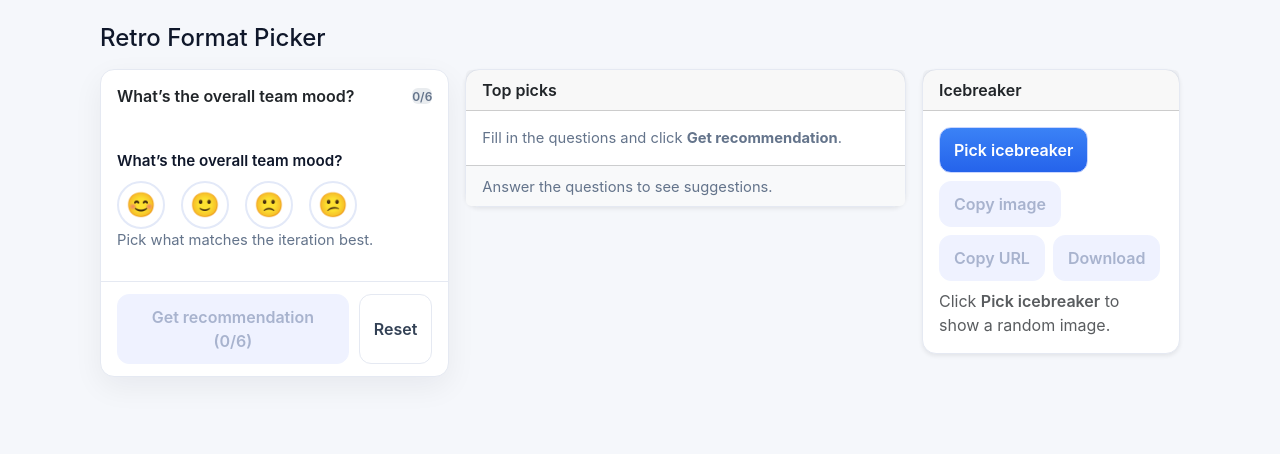
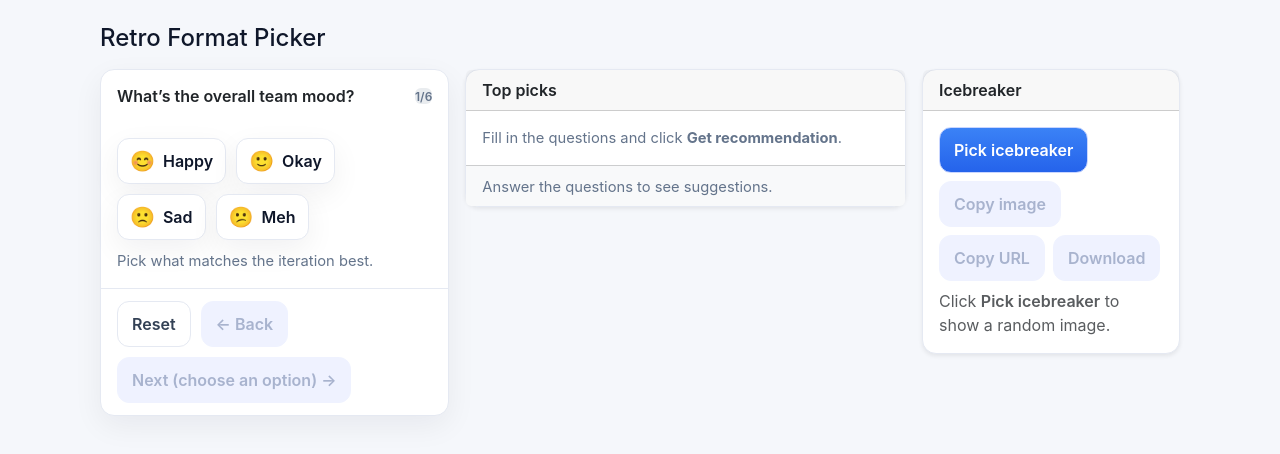
Before and after one commit to ONarochnaya/retro-picker, a React (Vite) app: page / in a window 1280 px wide. Shown: the top 454 px of the page. Built offline with nearby package versions, Linux system fonts and the light colour scheme.

Commit message:
add option chips and stepper

```diff
--- a/src/App.jsx
+++ b/src/App.jsx
@@ -1,40 +1,55 @@
-import { useMemo, useState } from "react";
-import { QUESTIONS } from './data/questions.js';
-import { suggestFormats } from './utils/scoring.js';
-import { QuestionsSection } from './components/QuestionsSection.jsx';
-import { RecommendationsSection } from './components/RecommendationsSection.jsx';
-import { useEffect } from "react";
+import { useMemo, useState, useEffect } from "react";
+import { QUESTIONS } from "./data/questions.js";
+import { suggestFormats } from "./utils/scoring.js";
+import { QuestionsSection } from "./components/QuestionsSection.jsx";
+import { RecommendationsSection } from "./components/RecommendationsSection.jsx";
 import IcebreakerCard from "./components/IcebreakerCard.jsx";
 import { loadIcebreakerUrls, randomIndex, copyImageSmart, downloadUrl } from "./utils/icebreakers.js";
+
 // App.jsx
-
-
 export default function App() {
+    // Icebreaker state
     const [iceUrls, setIceUrls] = useState([]);
     const [iceIdx, setIceIdx] = useState(null);
     const [iceLoading, setIceLoading] = useState(false);
     const [iceError, setIceError] = useState("");
     const [iceCopiedMode, setIceCopiedMode] = useState(""); // "image" | "url" | ""
 
+    // Questionnaire state
     const [answers, setAnswers] = useState({});
     const [show, setShow] = useState(false);
     const [, setCopied] = useState("");
 
+    // Stepper state (one question at a time)
+    const [step, setStep] = useState(0);
+    const total = QUESTIONS.length;
+
+    // Derived
     const top = useMemo(() => suggestFormats(answers), [answers]);
     const allAnswered = QUESTIONS.every((q) => answers[q.key]);
 
-
+    // Handlers: questionnaire
     function onChange(key, val) {
         setAnswers((prev) => ({ ...prev, [key]: val }));
+    }
+
+    function nextStep() {
+        setStep((s) => Math.min(s + 1, total - 1));
+    }
+
+    function prevStep() {
+        setStep((s) => Math.max(s - 1, 0));
     }
 
     function reset() {
         setAnswers({});
         setShow(false);
         setCopied("");
+        setStep(0);
     }
 
     function handleGetRecommendation() {
+        if (!allAnswered) return; // keep disabled/gated from UI, but also guard here
         setShow(true);
     }
 
@@ -43,30 +58,7 @@ export default function App() {
         setTimeout(() => setCopied(""), 2000);
     }
 
-    async function handleCopyIceImage() {
-        if (iceIdx === null) return;
-        const mode = await copyImageSmart(iceUrls[iceIdx]); // "image" or "url"
-        setIceCopiedMode(mode);            // use this to tint the button & text
-        setTimeout(() => setIceCopiedMode(""), 1500);
-    }
-
-    useEffect(() => {
-        let cancelled = false;
-        (async () => {
-            try {
-                setIceLoading(true);
-                setIceError("");
-                const urls = await loadIcebreakerUrls("/icebreakers");
-                if (!cancelled) setIceUrls(urls);
-            } catch (e) {
-                if (!cancelled) setIceError(e.message || "Failed to load images");
-            } finally {
-                if (!cancelled) setIceLoading(false);
-            }
-        })();
-        return () => { cancelled = true; };
-    }, []);
-
+    // Handlers: icebreaker
     function handlePickIce() {
         setIceIdx((cur) => randomIndex(iceUrls.length, cur));
         setIceCopiedMode("");
@@ -91,6 +83,26 @@ export default function App() {
         downloadUrl(iceUrls[iceIdx]);
     }
 
+    // Load icebreaker images
+    useEffect(() => {
+        let cancelled = false;
+        (async () => {
+            try {
+                setIceLoading(true);
+                setIceError("");
+                const urls = await loadIcebreakerUrls("/icebreakers");
+                if (!cancelled) setIceUrls(urls);
+            } catch (e) {
+                if (!cancelled) setIceError(e.message || "Failed to load images");
+            } finally {
+                if (!cancelled) setIceLoading(false);
+            }
+        })();
+        return () => {
+            cancelled = true;
+        };
+    }, []);
+
     return (
         <div className="container py-4">
             <header className="mb-3">
@@ -98,18 +110,21 @@ export default function App() {
             </header>
 
             <div className="row g-3">
-                {/* LEFT: questions */}
+                {/* LEFT: questions (stepper) */}
                 <div className="col-lg-4">
                     <QuestionsSection
                         answers={answers}
                         onChange={onChange}
                         onSubmit={handleGetRecommendation}
                         onReset={reset}
+                        step={step}
+                        nextStep={nextStep}
+                        prevStep={prevStep}
+                        total={total}
                     />
-
                 </div>
 
-                {/* MIDDLE: recommendations */}
+                {/* MIDDLE: recommendations (carousel already handled inside the component) */}
                 <div className="col-lg-5">
                     <RecommendationsSection
                         show={show}
@@ -137,6 +152,4 @@ export default function App() {
             </div>
         </div>
     );
-
-
 }
--- /dev/null
+++ b/src/components/OptionChips.jsx
@@ -0,0 +1,27 @@
+export default function OptionChips({ q, value, onChange }) {
+    // ARIA: делаем псевдо-радиогруппу
+    return (
+        <div className="choice-group" role="radiogroup" aria-label={q.label}>
+            {q.options.map((o) => {
+                const selected = value === o.value;
+                return (
+                    <button
+                        key={o.value}
+                        type="button"
+                        role="radio"
+                        aria-checked={selected}
+                        className={`chip ${selected ? "selected" : ""}`}
+                        onClick={() => onChange(q.key, o.value)}
+                        title={o.label}
+                    >
+                        {o.icon && <span className="icon" aria-hidden>{o.icon}</span>}
+                        <div style={{display:"grid", gap:2}}>
+                            <span className="title">{o.label}</span>
+                            {o.sub && <span className="sub">{o.sub}</span>}
+                        </div>
+                    </button>
+                );
+            })}
+        </div>
+    );
+}
--- a/src/components/QuestionsSection.jsx
+++ b/src/components/QuestionsSection.jsx
@@ -1,76 +1,49 @@
+import OptionChips from "./OptionChips.jsx";
 import { QUESTIONS } from "../data/questions.js";
 
-export function QuestionsSection({ answers, onChange, onSubmit, onReset }) {
-    const total = QUESTIONS.length;
-    const answeredCount = QUESTIONS.filter(q => !!answers[q.key]).length;
-
-    // Reveal questions progressively: show up to the first unanswered (inclusive)
-    const firstUnansweredIdx = QUESTIONS.findIndex(q => !answers[q.key]);
-    const visibleCount = firstUnansweredIdx === -1 ? total : firstUnansweredIdx + 1;
-    const visibleQs = QUESTIONS.slice(0, visibleCount);
-
-    const allAnswered = answeredCount === total;
+export function QuestionsSection({
+                                     answers,
+                                     onChange,
+                                     onSubmit,
+                                     onReset,
+                                     step,          // current index (0..total-1)
+                                     nextStep,
+                                     prevStep,
+                                     total,         // QUESTIONS.length (passed from App)
+                                 }) {
+    const q = QUESTIONS[step];
+    const answered = !!answers[q.key];
+    const allAnswered = QUESTIONS.every((qq) => answers[qq.key]);
+    const isLast = step === total - 1;
+    const canNext = answered; // require answer before moving forward
 
     return (
         <div className="card">
-            <div className="hd">
-                <div className="topbar">
-                    <div>What’s the overall team mood?</div>
-                    <div className="progress">{answeredCount}/{total}</div>
-                </div>
+            <div className="hd" style={{display:"flex",justifyContent:"space-between",alignItems:"center"}}>
+                <div>{q.label}</div>
+                <div className="progress">{step + 1}/{total}</div>
             </div>
 
             <div className="bd">
-                {/* If your first question is mood, show emojis; otherwise keep selects */}
-                {visibleQs.map((q, idx) => (
-                    <div key={q.key} style={{ marginBottom: 14 }}>
-                        <div className="label" style={{ marginBottom: 8 }}>{q.label}</div>
-
-                        {/* If a question has emoji options, render them nicely */}
-                        {q.type === "emoji" ? (
-                            <div className="emoji-picker">
-                                {q.options.map(o => {
-                                    const active = answers[q.key] === o.value;
-                                    return (
-                                        <button
-                                            key={o.value}
-                                            type="button"
-                                            className={`emoji ${active ? "active" : ""}`}
-                                            onClick={() => onChange(q.key, o.value)}
-                                            aria-label={o.label}
-                                            title={o.label}
-                                        >
-                                            {o.icon /* e.g. "😊" */}
-                                        </button>
-                                    );
-                                })}
-                            </div>
-                        ) : (
-                            <select
-                                className="select"
-                                value={answers[q.key] || ""}
-                                onChange={(e) => onChange(q.key, e.target.value)}
-                            >
-                                <option value="" disabled>Choose…</option>
-                                {q.options.map((o) => (
-                                    <option key={o.value} value={o.value}>{o.label}</option>
-                                ))}
-                            </select>
-                        )}
-
-                        {/* Helpful hint below each control (optional) */}
-                        {q.hint && <div className="help">{q.hint}</div>}
-
-                        {idx < visibleQs.length - 1 && <div className="rule" />}
-                    </div>
-                ))}
+                <OptionChips q={q} value={answers[q.key]} onChange={onChange} />
+                {q.hint && <div className="help" style={{marginTop:10}}>{q.hint}</div>}
             </div>
 
-            <div className="ft" style={{ display:"flex", gap:10 }}>
-                <button className="btn" disabled={!allAnswered} onClick={onSubmit}>
-                    Get recommendation {allAnswered ? "" : ` (${answeredCount}/${total})`}
-                </button>
-                <button className="btn btn-ghost" onClick={onReset}>Reset</button>
+            <div className="ft" style={{ display:"flex", gap:10, justifyContent:"space-between", alignItems:"center", flexWrap:"wrap" }}>
+                <div style={{display:"flex", gap:10}}>
+                    <button className="btn btn-ghost" onClick={onReset}>Reset</button>
+                    <button className="btn btn-ghost" onClick={prevStep} disabled={step === 0}>← Back</button>
+                </div>
+
+                {!isLast ? (
+                    <button className="btn" onClick={nextStep} disabled={!canNext}>
+                        Next {canNext ? "" : " (choose an option)"} →
+                    </button>
+                ) : (
+                    <button className="btn" onClick={onSubmit} disabled={!allAnswered}>
+                        Get recommendation ({Object.values(answers).filter(Boolean).length}/{total})
+                    </button>
+                )}
             </div>
         </div>
     );
--- a/src/index.css
+++ b/src/index.css
@@ -107,3 +107,22 @@ h1{ margin:0 0 16px; font-size: clamp(22px, 3vw, 32px); }
   font-size:24px; cursor:pointer; background:#fff;
 }
 .emoji.active{ border-color:#8db1ff; box-shadow:0 0 0 4px rgba(37,99,235,.12) }
+
+/* option chips */
+.choice-group { display:flex; flex-wrap:wrap; gap:10px; }
+.chip {
+  display:inline-flex; align-items:center; gap:8px;
+  padding:10px 12px; border-radius:12px;
+  background:#fff; border:1px solid var(--border); color:#0f172a;
+  box-shadow: var(--shadow);
+  cursor:pointer; user-select:none;
+  transition: box-shadow .15s ease, transform .04s ease, border-color .15s ease;
+}
+.chip:hover { box-shadow: 0 8px 20px rgba(15,23,42,.08) }
+.chip:active { transform: translateY(1px) }
+.chip.selected {
+  border-color:#8db1ff; box-shadow:0 0 0 4px rgba(37,99,235,.12);
+}
+.chip .icon { font-size:20px; line-height:1 }
+.chip .title { font-weight:600 }
+.chip .sub { color: var(--muted); font-size:.85rem }
```
Also changed, not shown: src/data/questions.js (+24 -17 lines).
